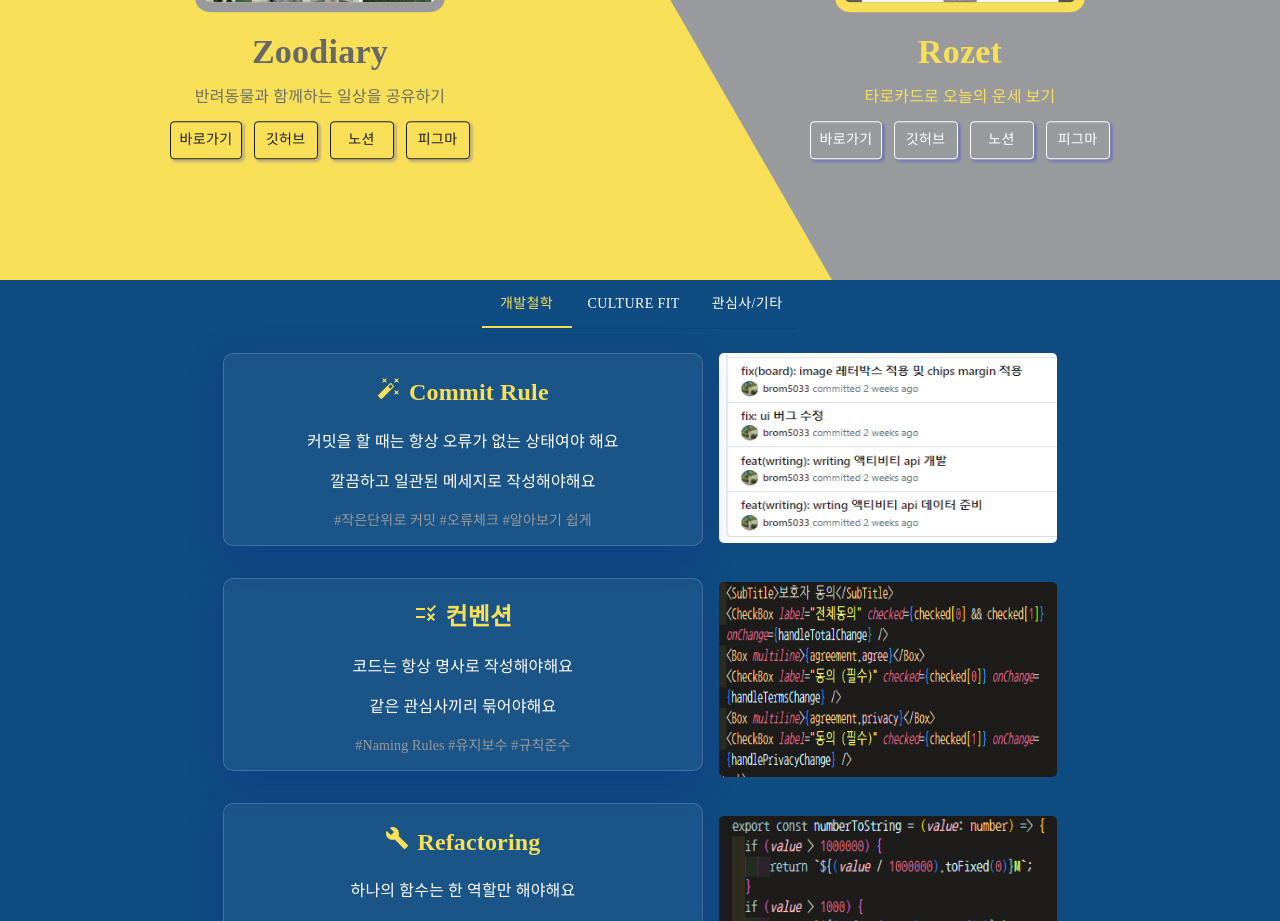
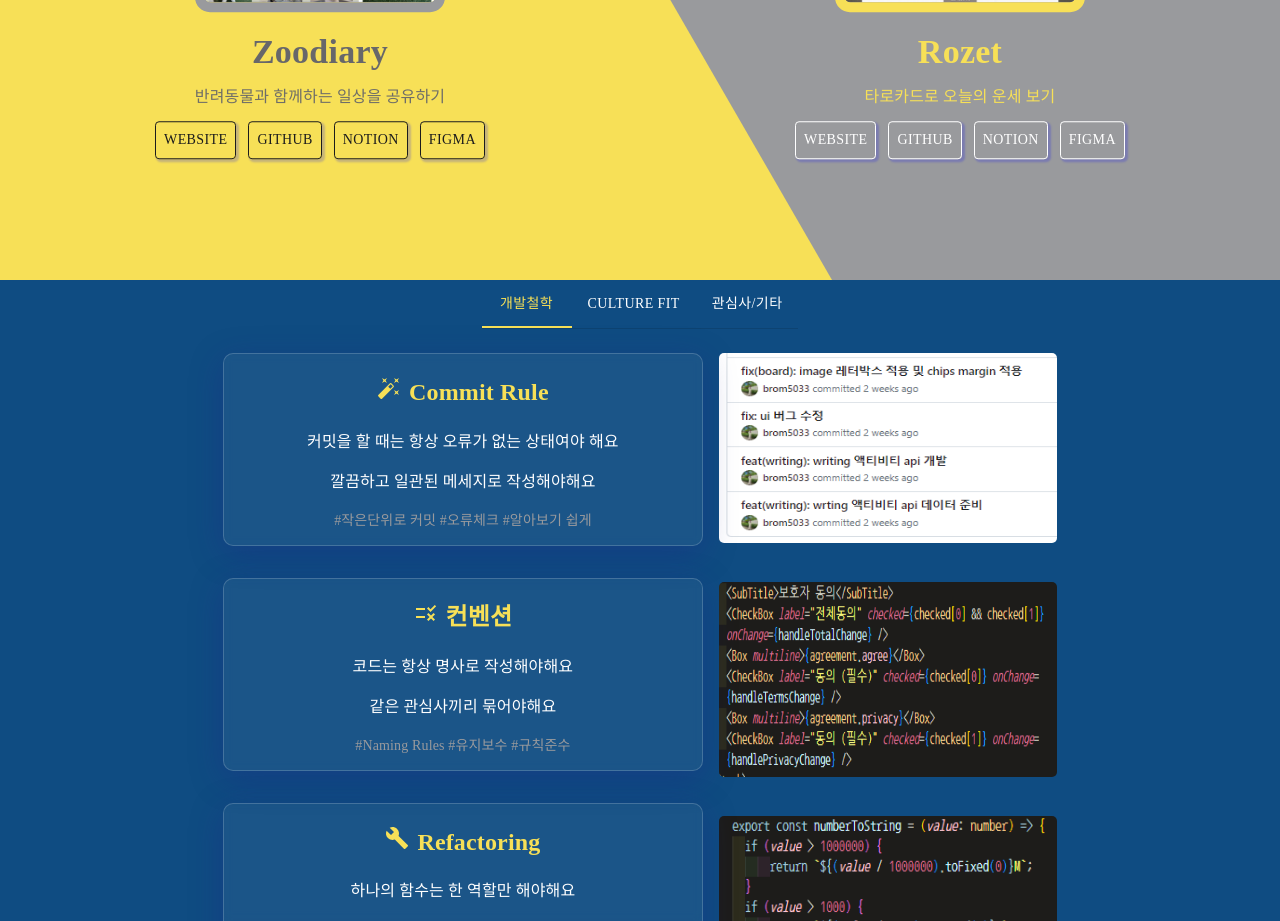
Before and after one commit to brom5033/brom5033.github.io, a React (Vite) app: page / in a window 1280 px wide. Shown: the part 2120-3041 px from the top of the page. Built offline with nearby package versions, Linux system fonts and the light colour scheme; a web font is replaced by a local one.

Commit message:
style(third): change button language

```diff
--- a/src/components/organisms/Third.tsx
+++ b/src/components/organisms/Third.tsx
@@ -73,7 +73,7 @@
                 href="http://zoodiary.kro.kr/"
                 target="_blank"
               >
-                바로가기
+                WebSite
               </Button>
               <Tooltip title={<h3>자세한 프로젝트 내용은 readme에 작성했어요</h3>} placement="bottom" arrow>
                 <Button
@@ -83,7 +83,7 @@
                   href="https://github.com/brom5033/ZooDiary"
                   target="_blank"
                 >
-                  깃허브
+                  GitHub
                 </Button>
               </Tooltip>
               <Button
@@ -93,7 +93,7 @@
                 href="https://gaudy-baryonyx-7e4.notion.site/Zoo-Diary-8ae3a505ff5c47dabbd326e271dc2e29?pvs=4"
                 target="_blank"
               >
-                노션
+                Notion
               </Button>
               <Button
                 component={motion.a}
@@ -102,7 +102,7 @@
                 href="https://www.figma.com/file/R3RnoAUBlLY1ASy45ME2C8/Zoo-Diary?type=design&t=BtTpILJgZXhtSuPj-6"
                 target="_blank"
               >
-                피그마
+                Figma
               </Button>
             </Stack>
           </Stack>
@@ -136,7 +136,7 @@
                 href="https://brom5033.github.io/rozet/"
                 target="_blank"
               >
-                바로가기
+                WebSite
               </Button>
               <Tooltip title={<h3>자세한 프로젝트 내용은 readme에 작성했어요</h3>} placement="bottom" arrow>
                 <Button
@@ -146,7 +146,7 @@
                   href="https://github.com/brom5033/rozet"
                   target="_blank"
                 >
-                  깃허브
+                  GitHub
                 </Button>
               </Tooltip>
               <Button
@@ -156,7 +156,7 @@
                 href="https://gaudy-baryonyx-7e4.notion.site/Rozet-f430db6ee9044cd7a6c094e11c7edffb?pvs=4"
                 target="_blank"
               >
-                노션
+                Notion
               </Button>
               <Button
                 component={motion.a}
@@ -165,7 +165,7 @@
                 href="https://www.figma.com/file/lrJ23tmQquC2itAwnH0pqZ/ROZET?type=design&t=BtTpILJgZXhtSuPj-6"
                 target="_blank"
               >
-                피그마
+                Figma
               </Button>
             </Stack>
           </Stack>
```
